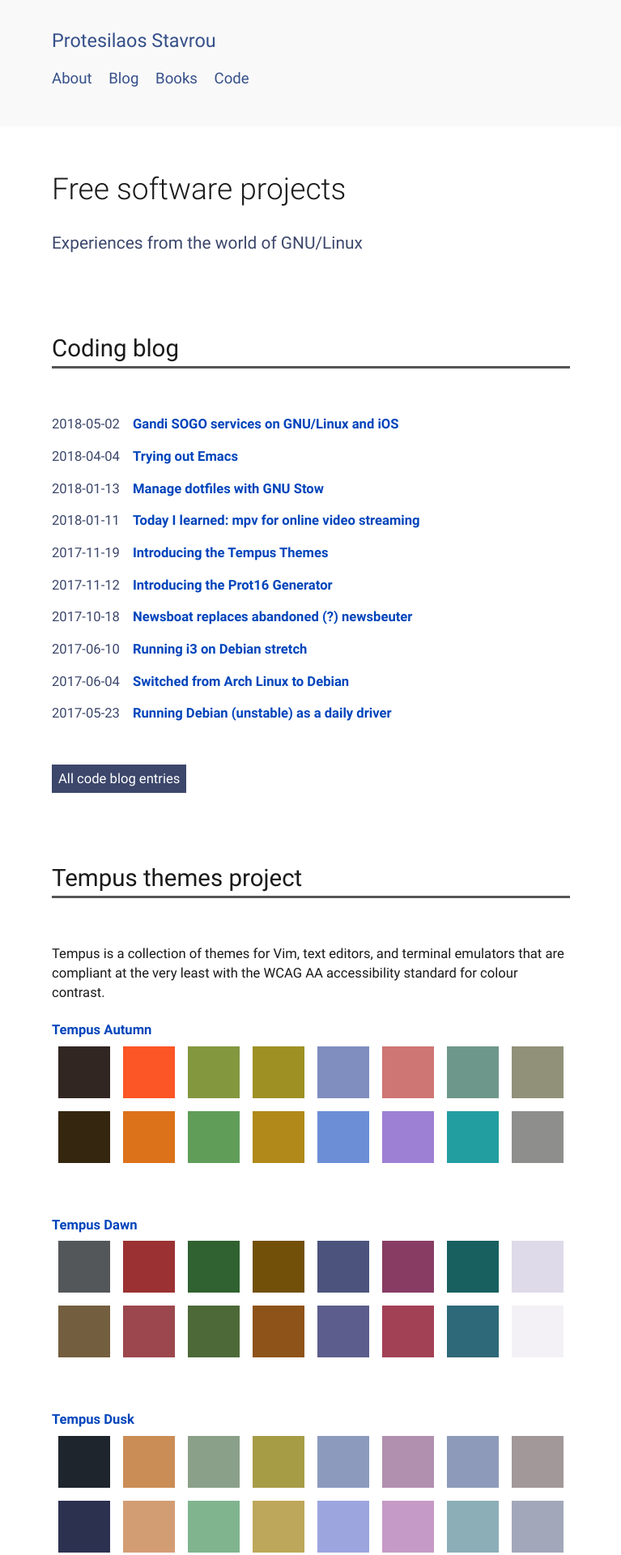
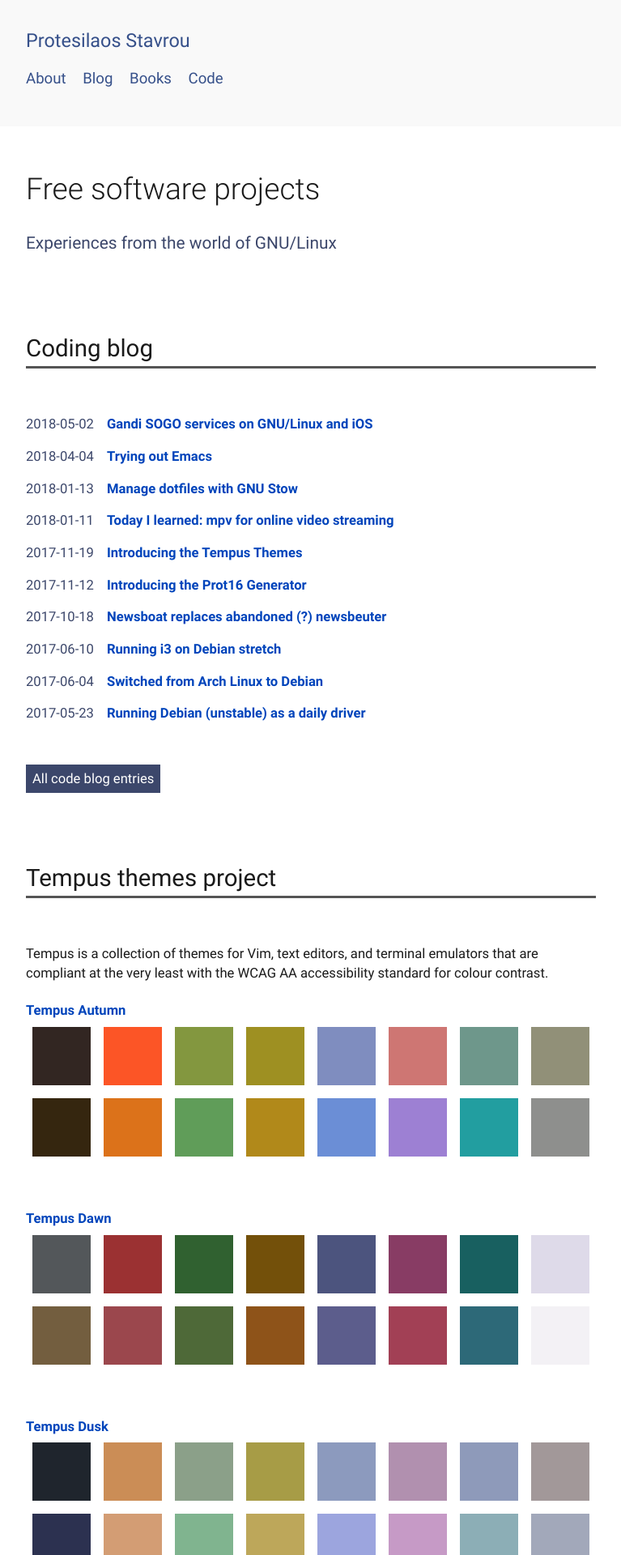
Before and after one commit to protesilaos/protesilaos.github.io, a Jekyll site: the page built from _pages/indices/code.html, in a window 1280 px wide. Shown: the top 1920 px of the page at 81% size, without its empty margins (256-1023 px from the left). Built offline with Jekyll 4.4.1, drawn with Linux system fonts in a browser that asks for light colours.

Commit message:
Adjust measure

```diff
--- a/_sass/_variables.scss
+++ b/_sass/_variables.scss
@@ -123,8 +123,8 @@
 $vertical-rhythm-3: #{$line-height * 3.5}rem;
 
 // Page measure
-$measure: 34rem;
-$measure-xl: $measure + 6;
+$measure: 36rem;
+$measure-xl: $measure + 8;
 
 // Dividers
 $border-width-thin: 1px;
```
